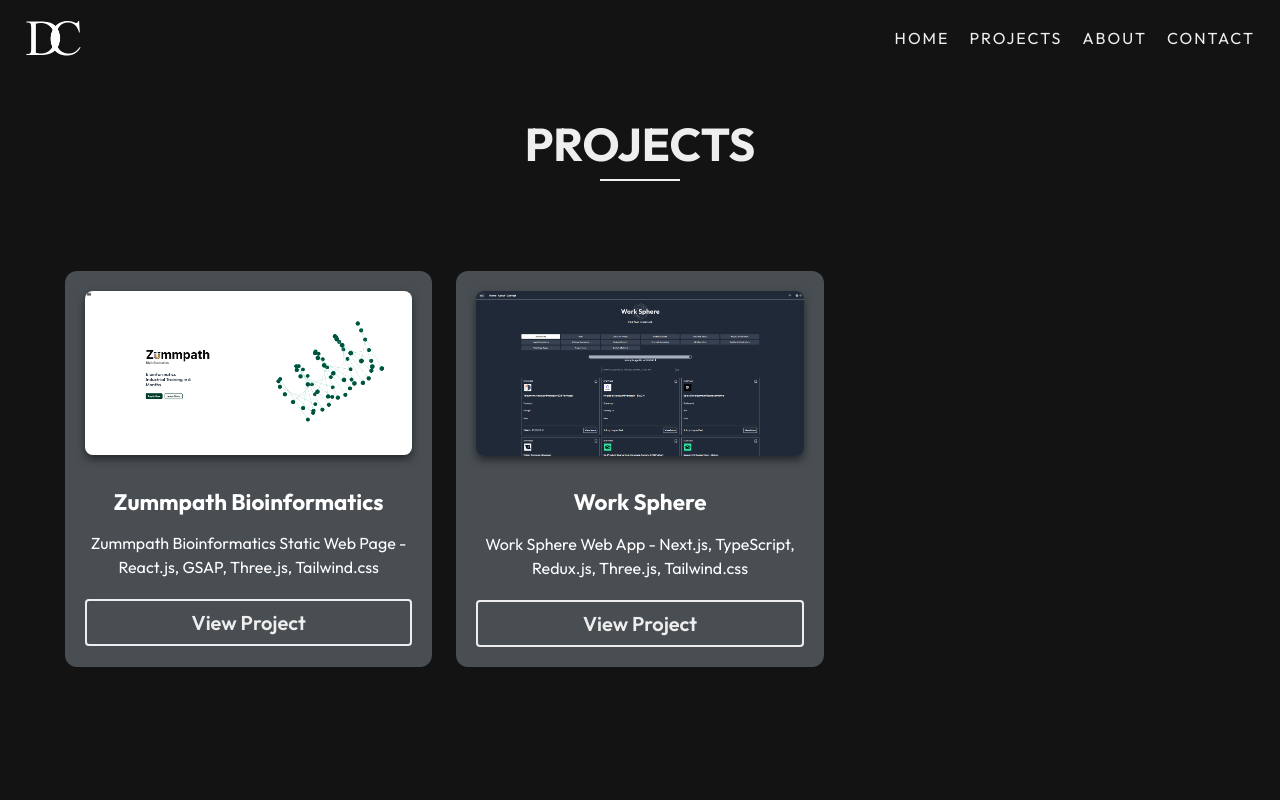
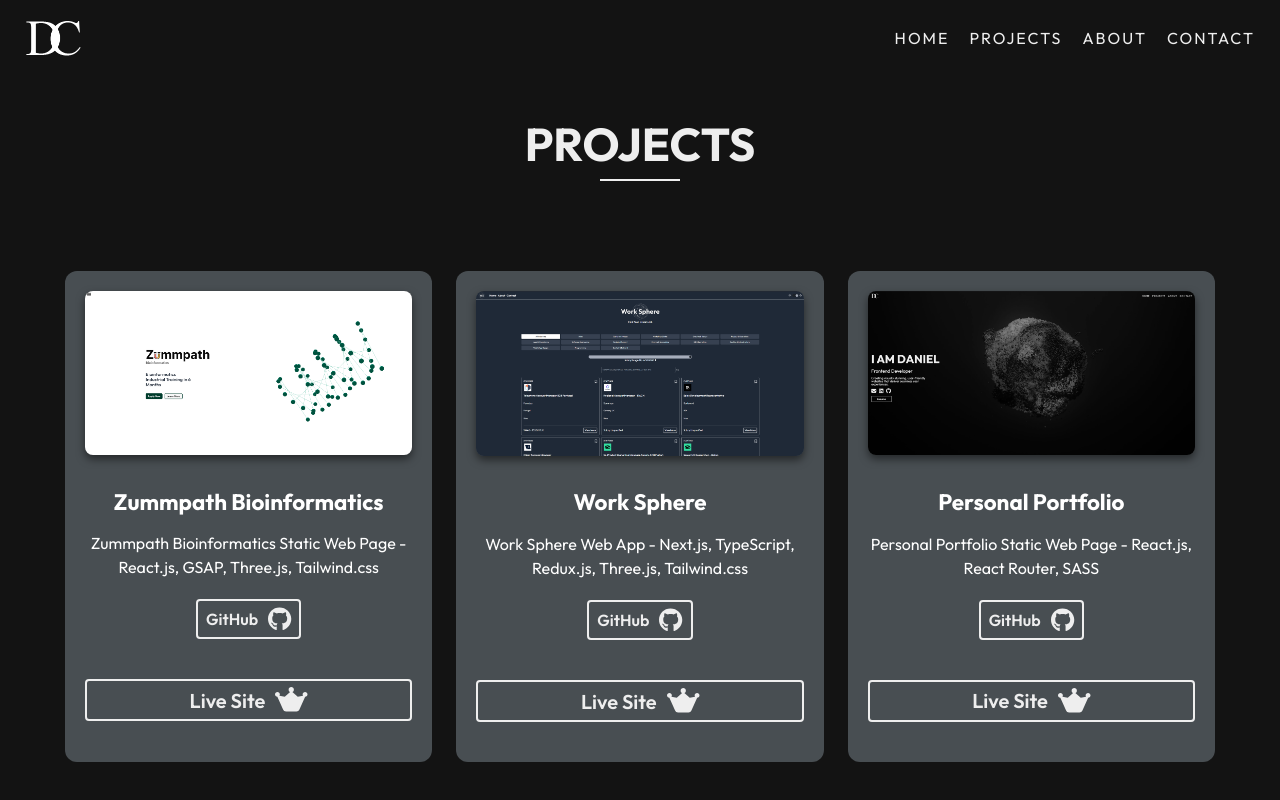
Before and after one commit to DanielCikora/personal-portfolio-website, a React (Create React App) app: page /Projects in a window 1280 px wide. Shown: the top 800 px of the page. Built offline with nearby package versions, Linux system fonts and the light colour scheme.

Commit message:
Projects - Added 3 Projects, Links added.

```diff
--- a/src/components/navigation/pages/projects/ProjectCards.jsx
+++ b/src/components/navigation/pages/projects/ProjectCards.jsx
@@ -1,6 +1,9 @@
 import { useState } from "react";
 import WorkSphereImage from "../../../../assets/images/work-sphere-image.png";
 import ZummpathImage from "../../../../assets/images/zummpath-image.png";
+import PortfolioImage from "../../../../assets/images/portfolio.png";
+import { FontAwesomeIcon } from "@fortawesome/react-fontawesome";
+import { faGithub, faWebAwesome } from "@fortawesome/free-brands-svg-icons";
 export default function ProjectCards() {
   const [selectedCard, setSelectedCard] = useState(null);
   const openGallery = (key) => {
@@ -14,8 +17,9 @@ export default function ProjectCards() {
       cardTitle: "Zummpath Bioinformatics",
       cardDescription:
         "Zummpath Bioinformatics Static Web Page - React.js, GSAP, Three.js, Tailwind.css",
+      cardGitHubLink:
+        "https://github.com/DanielCikora/zummpath-bio-informatics",
       cardLink: "https://zummpathbioinformatics.zummitlabs.com",
-      cardGitHubLink: "https://zummpathbioinformatics.zummitlabs.com",
     },
     {
       key: 2,
@@ -24,8 +28,19 @@ export default function ProjectCards() {
       cardTitle: "Work Sphere",
       cardDescription:
         "Work Sphere Web App - Next.js, TypeScript, Redux.js, Three.js, Tailwind.css",
+      cardGitHubLink: "https://github.com/DanielCikora/work-sphere",
       cardLink: "https://dc-worksphere.netlify.app",
-      cardGitHubLink: "https://dc-worksphere.netlify.app",
+    },
+    {
+      key: 3,
+      cardImgSrc: PortfolioImage,
+      cardAlt: "project-personal-portfolio",
+      cardTitle: "Personal Portfolio",
+      cardDescription:
+        "Personal Portfolio Static Web Page - React.js, React Router, SASS",
+      cardGitHubLink:
+        "https://github.com/DanielCikora/personal-portfolio-website",
+      cardLink: "https://danielcikora.netlify.app",
     },
   ];
   return (
@@ -52,12 +67,21 @@ export default function ProjectCards() {
             </p>
           </div>
           <a
-            className='cta'
+            className='cta cta--link__github'
             href={projectCard.cardGitHubLink}
             target='_blank'
             rel='noreferrer'
           >
-            View Project
+            GitHub <FontAwesomeIcon className='github-icon' icon={faGithub} />
+          </a>
+          <a
+            className='cta cta--link__website'
+            href={projectCard.cardLink}
+            target='_blank'
+            rel='noreferrer'
+          >
+            Live Site{" "}
+            <FontAwesomeIcon className='awesome-icon' icon={faWebAwesome} />
           </a>
         </div>
       ))}
--- a/src/components/navigation/pages/projects/_projects.scss
+++ b/src/components/navigation/pages/projects/_projects.scss
@@ -71,3 +71,28 @@
     color: $white;
   }
 }
+.cta--link__github {
+  font-size: 16px;
+  margin-bottom: 40px;
+  width: fit-content;
+  margin-inline: auto;
+  display: flex;
+  align-items: center;
+  padding: 6px 8px;
+  gap: 10px;
+  .github-icon {
+    font-size: 24px;
+  }
+}
+.cta--link__website {
+  font-size: 20px;
+  margin-bottom: 20px;
+  display: flex;
+  align-items: center;
+  justify-content: center;
+  gap: 10px;
+  padding: 6px 2px;
+  .awesome-icon {
+    font-size: 26px;
+  }
+}
```
Also changed, not shown: src/assets/images/portfolio.png (added).
